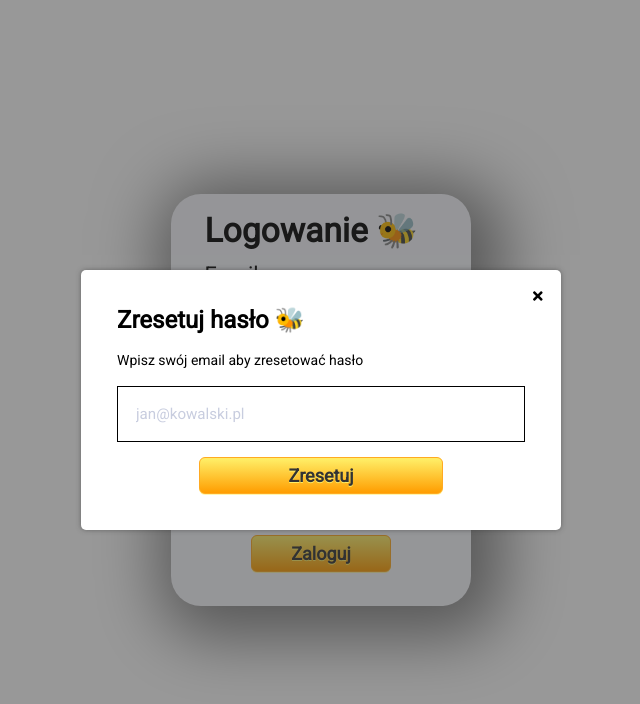
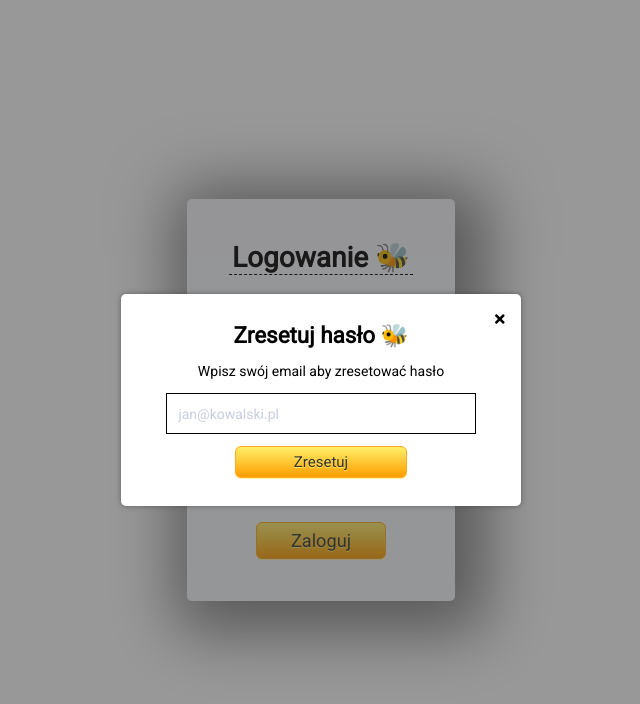
Before and after one commit to damiansierocki/beeapp, a Vue app: page /login in a window 1280 px wide. Both pictures are taken after a click on the link "Zapomniałeś hasła ?". Shown: the top 704 px of the page, without its empty margins (319-959 px from the left). Built offline with nearby package versions, Linux system fonts and the light colour scheme; no server answers.

Commit message:
some updates login register

```diff
--- a/src/components/About.vue
+++ b/src/components/About.vue
@@ -118,6 +118,14 @@ export default {};
         .content {
             width: 30%;
 
+            .email {
+                display: block;
+                transition: all 0.2s;
+                &:hover {
+                    transform: scale(1.3);
+                }
+            }
+
             &__close {
                 &:hover {
                     cursor: pointer;
--- a/src/components/PasswordReset.vue
+++ b/src/components/PasswordReset.vue
@@ -82,31 +82,31 @@ export default {
         width: 90%;
         max-width: 400px;
         background: #fff;
-        padding: 30px;
+        padding: 2rem;
         border-radius: 5px;
         box-shadow: 0 0 5px 0 rgba(#333, 0.5);
-        z-index: 999;
+        z-index: 1;
 
         &__close {
             position: absolute;
-            top: 10px;
-            right: 10px;
-            padding: 5px;
+            top: 0.7rem;
+            right: 0.7rem;
+            padding: 0.5rem;
         }
 
         &__h3 {
-            font-size: 20px;
+            font-size: 1.6rem;
         }
 
         &__p {
-            margin: 15px 0;
+            margin: 1rem 0;
         }
 
         &__input {
-            padding: 15px;
+            padding: 0.8rem;
             border: 0.5px solid black;
-            font-size: 0.9rem;
-            width: 100%;
+            font-size: 1rem;
+            width: 90%;
 
             &:focus {
                 outline: none;
@@ -120,7 +120,7 @@ export default {
 
         &__p--error {
             color: tomato;
-            font-size: 12px;
+            font-size: 0.8rem;
         }
 
         .btn {
@@ -135,7 +135,6 @@ export default {
             display: block;
             color: #333333;
             font-size: 15px;
-            font-weight: bold;
             padding: 6px 24px;
             text-shadow: 0px 1px 0px #ffee66;
 
@@ -147,82 +146,34 @@ export default {
 
         &__p--success {
             font-weight: bold;
-            font-size: 30px;
+            font-size: 2rem;
             color: green;
         }
     }
 }
 
-@media (min-width: 768px) {
+@media (min-width: 1024px) {
     .passwordreset {
         .content {
-            width: 90%;
-            max-width: 480px;
-            padding: 36px;
-            z-index: 1;
-
             &__close {
-                top: 12px;
-                right: 12px;
-                padding: 6px;
                 cursor: pointer;
+                display: block;
+                transition: all 0.2s;
 
                 &:hover {
-                    color: #000;
-                    font-weight: bold;
+                    transform: scale(1.3);
                 }
             }
 
-            &__h3 {
-                font-size: 24px;
-            }
+            .btn {
+                cursor: pointer;
+                display: block;
 
-            &__p {
-                margin: 18px 0;
-            }
-
-            &__input {
-                padding: 18px;
-                font-size: 1.08rem;
-
-                &:focus {
-                    outline: none;
-                    box-shadow: inset 2px 2px 5px 0 rgba(42, 45, 48, 0.12);
-                }
-
-                &::placeholder {
-                    color: #c8cddf;
-                }
-            }
-
-            &__p--error {
-                font-size: 12px;
-            }
-
-            .btn {
-                margin-top: 14.4px;
-                width: 60%;
-                cursor: pointer;
-                font-size: 18px;
-                padding: 7.2px 28.8px;
+                transition: all 0.2s;
 
                 &:hover {
-                    background: linear-gradient(
-                        to bottom,
-                        #ff9d00 5%,
-                        #ffec64 100%
-                    );
-                    background-color: #ff9d00;
+                    font-weight: bold;
                 }
-
-                &:active {
-                    position: relative;
-                    top: 1.2px;
-                }
-            }
-
-            &__p--success {
-                font-size: 36px;
             }
         }
     }
--- a/src/views/Login.vue
+++ b/src/views/Login.vue
@@ -82,29 +82,30 @@ export default {
     justify-content: center;
     align-items: center;
     flex-direction: column;
+    text-align: center;
 
     .content {
-        padding: 0 1.5rem 0 1.5rem;
-
         .form {
             background: #f9faff;
-            padding: 1rem 2rem 2rem 2rem;
+            padding: 3rem;
             display: flex;
             flex-direction: column;
-            border-radius: 30px;
+            border-radius: 5px;
             box-shadow: 10px 10px 64px 22px rgba(0, 0, 0, 0.5);
 
             &__header {
                 font-size: 2rem;
+                border-bottom: 1px dashed black;
+                margin-bottom: 1rem;
             }
 
             &__label {
-                margin: 10px 0 10px 0;
-                font-size: 1.3rem;
+                margin: 0.7rem 0 0.7rem 0;
+                font-size: 1.4rem;
             }
 
             &__input {
-                padding: 15px;
+                padding: 0.8rem;
                 border: 0.5px solid black;
                 font-size: 1rem;
 
@@ -122,7 +123,7 @@ export default {
 
             &__extras {
                 margin-top: 10px;
-                text-align: left;
+                font-size: 1rem;
             }
 
             &__list {
@@ -142,8 +143,8 @@ export default {
 
             .btn {
                 margin: 0 auto;
-                margin-top: 12px;
-                width: 50%;
+                margin-top: 1rem;
+                width: 70%;
                 box-shadow: 0px 1px 0px 0px #fff6af;
                 background: linear-gradient(
                     to bottom,
@@ -155,76 +156,38 @@ export default {
                 border: 1px solid #ffaa22;
                 display: block;
                 color: #333333;
-                font-size: 15px;
-                font-weight: bold;
-                padding: 6px 24px;
+                font-size: 1.3rem;
+                padding: 7px 25px;
                 text-shadow: 0px 1px 0px #ffee66;
 
                 &:active {
                     position: relative;
-                    top: 1px;
+                    top: 0.2rem;
                 }
             }
         }
     }
 }
 
-// min-width: 768 px - ipad width, each elements multiplied by 1.2
-@media (min-width: 768px) {
+@media (min-width: 1024px) {
     .login {
         .content {
             .form {
-                padding: 1.2rem 2.4rem 2.4rem 2.4rem;
-
-                &__header {
-                    font-size: 2.4rem;
-                }
-
-                &__label {
-                    margin: 12px 0 12px 0;
-                    font-size: 1.56rem;
-                }
-
-                &__input {
-                    padding: 18px;
-                    font-size: 1.2rem;
-                }
-
-                &__extras {
-                    margin-top: 12px;
-                    text-align: left;
-                }
-
-                &__item {
-                    line-height: 2rem;
-                }
-
                 &__link {
                     cursor: pointer;
+                    transition: all 0.2s;
+
                     &:hover {
                         font-weight: bold;
                     }
                 }
 
                 .btn {
-                    margin-top: 14.4px;
-                    width: 60%;
-                    font-size: 18px;
-                    padding: 7.2px 28.8px;
                     cursor: pointer;
+                    transition: all 0.2s;
 
                     &:hover {
-                        background: linear-gradient(
-                            to bottom,
-                            #ff9d00 5%,
-                            #ffec64 100%
-                        );
-                        background-color: #ff9d00;
-                    }
-
-                    &:active {
-                        position: relative;
-                        top: 1px;
+                        font-weight: bold;
                     }
                 }
             }
--- a/src/views/Register.vue
+++ b/src/views/Register.vue
@@ -75,31 +75,32 @@ export default {
     justify-content: center;
     align-items: center;
     flex-direction: column;
+    text-align: center;
 
     .content {
-        // padding: 0 1.5rem 0 1.5rem;
-
         .form {
             background: #f9faff;
-            padding: 1rem 2rem 2rem 2rem;
+            padding: 3rem;
             display: flex;
             flex-direction: column;
-            border-radius: 30px;
+            border-radius: 5px;
             box-shadow: 10px 10px 64px 22px rgba(0, 0, 0, 0.5);
 
             &__header {
                 font-size: 2rem;
+                border-bottom: 1px dashed black;
+                margin-bottom: 1rem;
             }
 
             &__label {
-                margin: 10px 0 10px 0;
-                font-size: 1.3rem;
+                margin: 0.7rem 0 0.7rem 0;
+                font-size: 1.4rem;
             }
 
             &__input {
-                padding: 15px;
+                padding: 0.8rem;
                 border: 0.5px solid black;
-                font-size: 0.9rem;
+                font-size: 1rem;
 
                 transition: all 0.2s ease-out;
 
@@ -115,7 +116,7 @@ export default {
 
             &__extras {
                 margin-top: 10px;
-                text-align: left;
+                font-size: 1rem;
             }
 
             &__list {
@@ -135,8 +136,8 @@ export default {
 
             .btn {
                 margin: 0 auto;
-                margin-top: 12px;
-                width: 80%;
+                margin-top: 1rem;
+                width: 90%;
                 box-shadow: 0px 1px 0px 0px #fff6af;
                 background: linear-gradient(
                     to bottom,
@@ -148,60 +149,26 @@ export default {
                 border: 1px solid #ffaa22;
                 display: block;
                 color: #333333;
-                font-size: 15px;
-                font-weight: bold;
-                padding: 6px 24px;
+                font-size: 1.2rem;
+                padding: 7px 25px;
                 text-shadow: 0px 1px 0px #ffee66;
 
                 &:active {
                     position: relative;
-                    top: 1px;
+                    top: 0.2rem;
                 }
             }
         }
     }
 }
 
-// min-width: 768 px - ipad width, each elements multiplied by 1.2
-@media (min-width: 768px) {
+@media (min-width: 1024px) {
     .register {
         .content {
             .form {
-                padding: 1.2rem 2.4rem 2.4rem 2.4rem;
-
-                &__header {
-                    font-size: 2.4rem;
-                }
-
-                &__label {
-                    margin: 12px 0 12px 0;
-                    font-size: 1.58rem;
-                }
-
-                &__input {
-                    padding: 18px;
-                    font-size: 1.08rem;
-
-                    &:focus {
-                        outline: none;
-                        box-shadow: inset 2px 2px 5px 0 rgba(42, 45, 48, 0.12);
-                    }
-
-                    &::placeholder {
-                        color: #c8cddf;
-                    }
-                }
-
-                &__extras {
-                    margin-top: 12px;
-                }
-
-                &__item {
-                    line-height: 2.4rem;
-                }
-
                 &__link {
                     cursor: pointer;
+                    transition: all 0.2s;
 
                     &:hover {
                         font-weight: bold;
@@ -209,24 +176,11 @@ export default {
                 }
 
                 .btn {
-                    margin-top: 14.4px;
-                    width: 96%;
                     cursor: pointer;
-                    font-size: 18px;
-                    padding: 7.2px 28.8px;
+                    transition: all 0.2s;
 
                     &:hover {
-                        background: linear-gradient(
-                            to bottom,
-                            #ff9d00 5%,
-                            #ffec64 100%
-                        );
-                        background-color: #ff9d00;
-                    }
-
-                    &:active {
-                        position: relative;
-                        top: 1px;
+                        font-weight: bold;
                     }
                 }
             }
```
Also changed, not shown: src/components/Nav.vue (+71 -63 lines).
